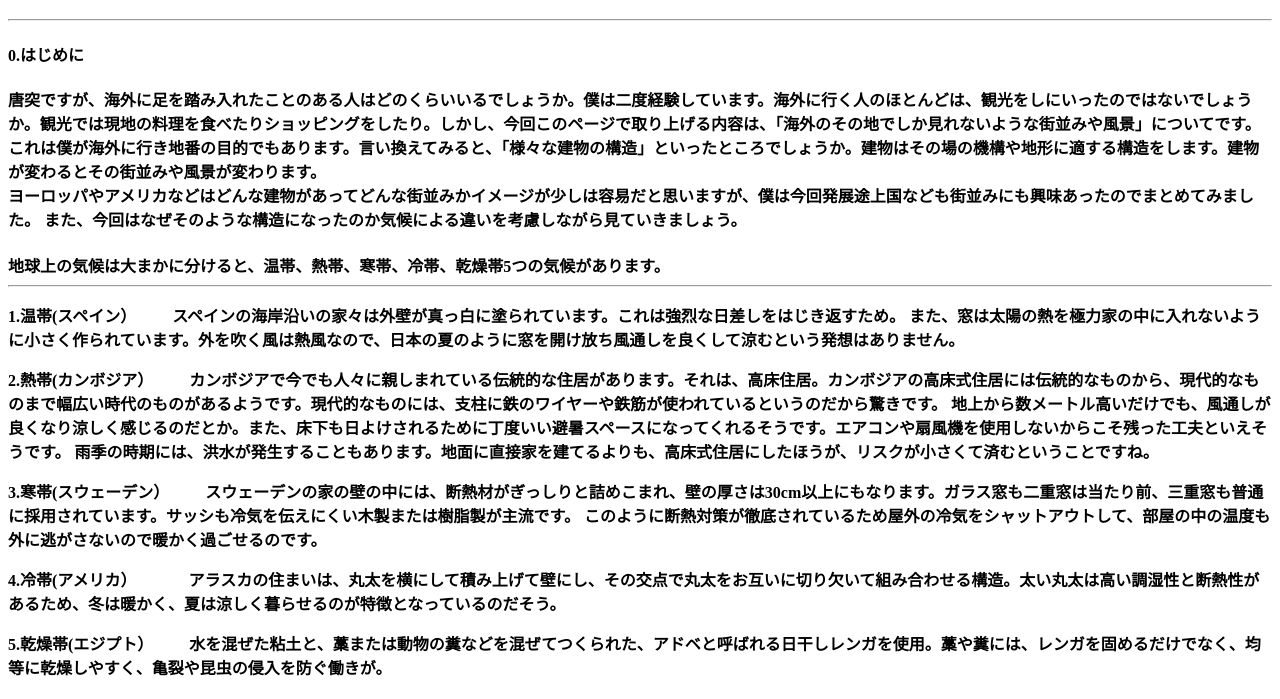
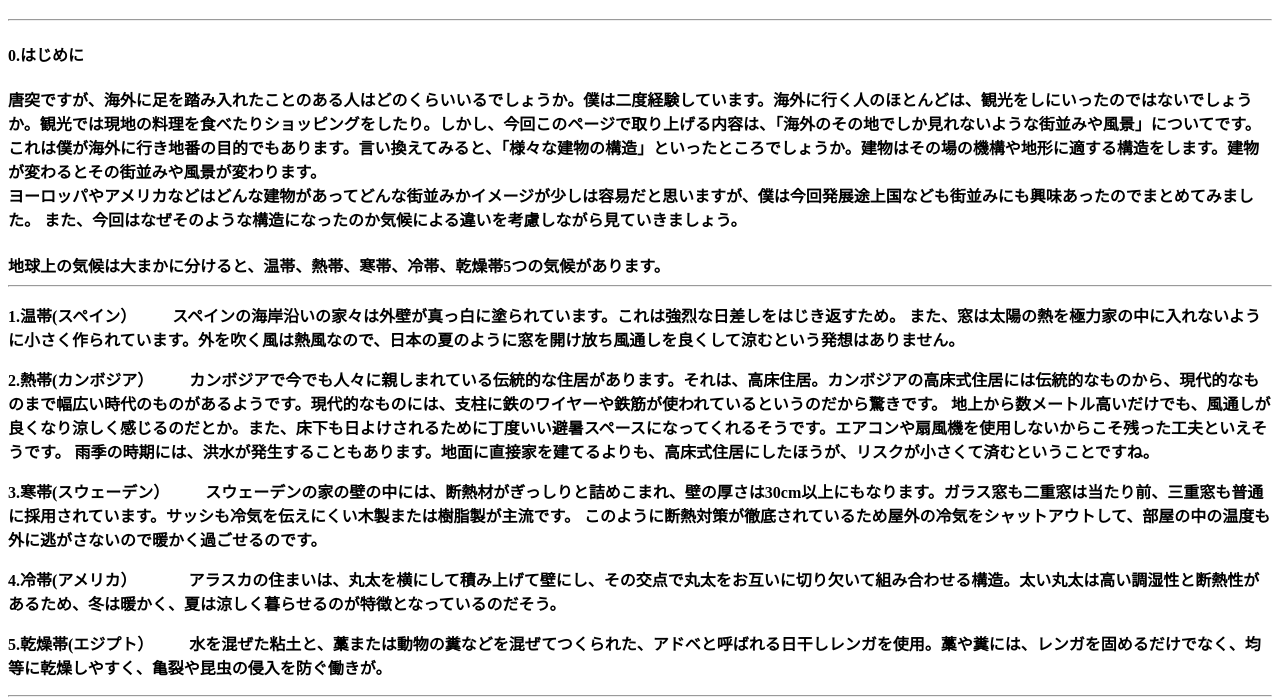
Before and after one commit to 240112b/240112b.github.io, a plain HTML site: page cl2020.html in a window 1280 px wide. Shown: the part 102-801 px from the top of the page. Drawn offline with Linux system fonts and the light colour scheme.

Commit message:
Update cl2020.html

```diff
--- a/cl2020.html
+++ b/cl2020.html
@@ -34,7 +34,7 @@
 <p>5.乾燥帯(エジプト）
 　　水を混ぜた粘土と、藁または動物の糞などを混ぜてつくられた、アドベと呼ばれる日干しレンガを使用。藁や糞には、レンガを固めるだけでなく、均等に乾燥しやすく、亀裂や昆虫の侵入を防ぐ働きが。
 </p>
-
+<HR>
 <H4>まとめ<H4>
 今回まとめた世界各地の家の構造はその場その場によって土地に適した構造になっていまいた。少しでも暮らしが楽になるための工夫がみつけられました。
 
```
